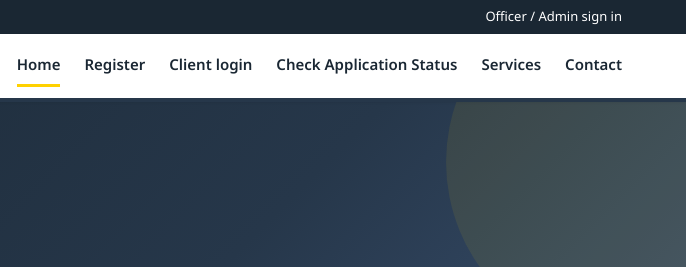
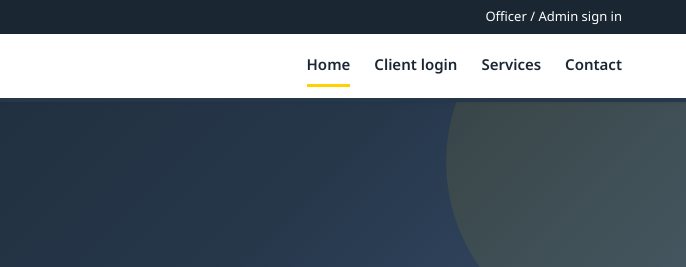
Before and after one commit to pointfinauto-collab/immigration-portal, a website: page index.html in a window 1280 px wide. Shown: the top 267 px of the page, 594-1280 px from the left. Drawn offline with Linux system fonts and the light colour scheme; a web font is replaced by a local one.

Commit message:
Update index.html

```diff
--- a/index.html
+++ b/index.html
@@ -33,9 +33,7 @@
       </button>
       <nav class="main-nav" aria-label="Main navigation">
         <a href="index.html" class="active">Home</a>
-        <a href="register.html">Register</a>
         <a href="login.html">Client login</a>
-        <a href="track-status.html">Check Application Status</a>
         <a href="#services">Services</a>
         <a href="#contact">Contact</a>
       </nav>
```
